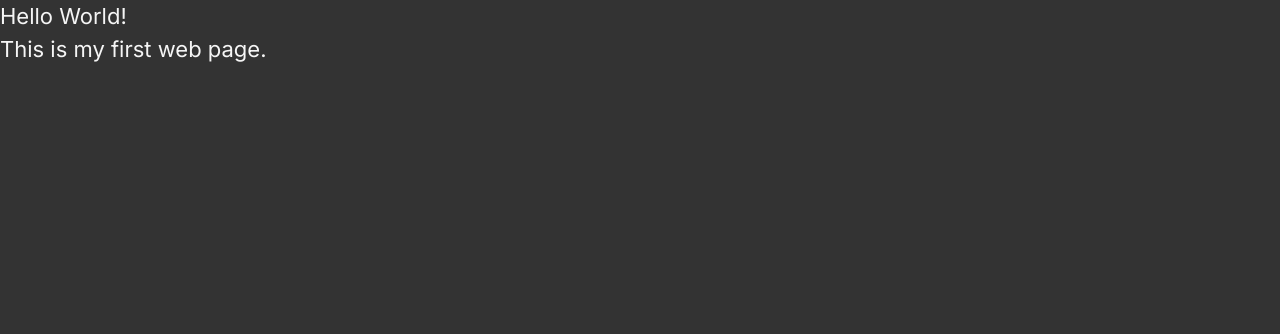
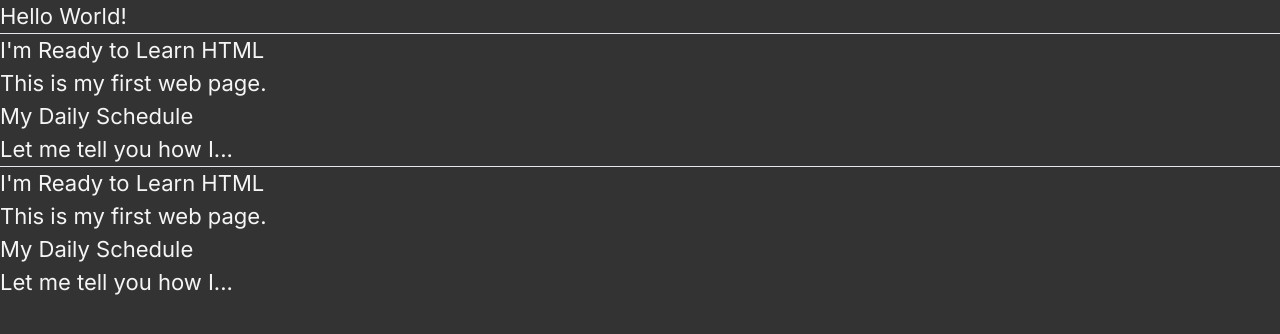
Before and after one commit to pqxglobal/02_lesson, a Next.js app: page / in a window 1280 px wide. Shown: the top 334 px of the page. Built offline with nearby package versions, Linux system fonts and the light colour scheme.

Commit message:
🚧 34:19

```diff
--- a/app/page.tsx
+++ b/app/page.tsx
@@ -1,8 +1,23 @@
 export default function Home() {
   return (
     <>
-      <h1>Hello World!</h1>
+      <h1 className="text-[2rem]">Hello World!</h1>
+
+      <hr />
+
+      <h2 className="text-2xl">I&apos;m Ready to Learn HTML</h2>
       <p>This is my first web page.</p>
+
+      <h3 className="text-[18.72px]">My Daily Schedule</h3>
+      <p>Let me tell you how I...</p>
+
+      <hr />
+
+      <h2 className="text-2xl">I&apos;m Ready to Learn HTML</h2>
+      <p>This is my first web page.</p>
+
+      <h3 className="text-[18.72px]">My Daily Schedule</h3>
+      <p>Let me tell you how I...</p>
     </>
   );
 }
```
